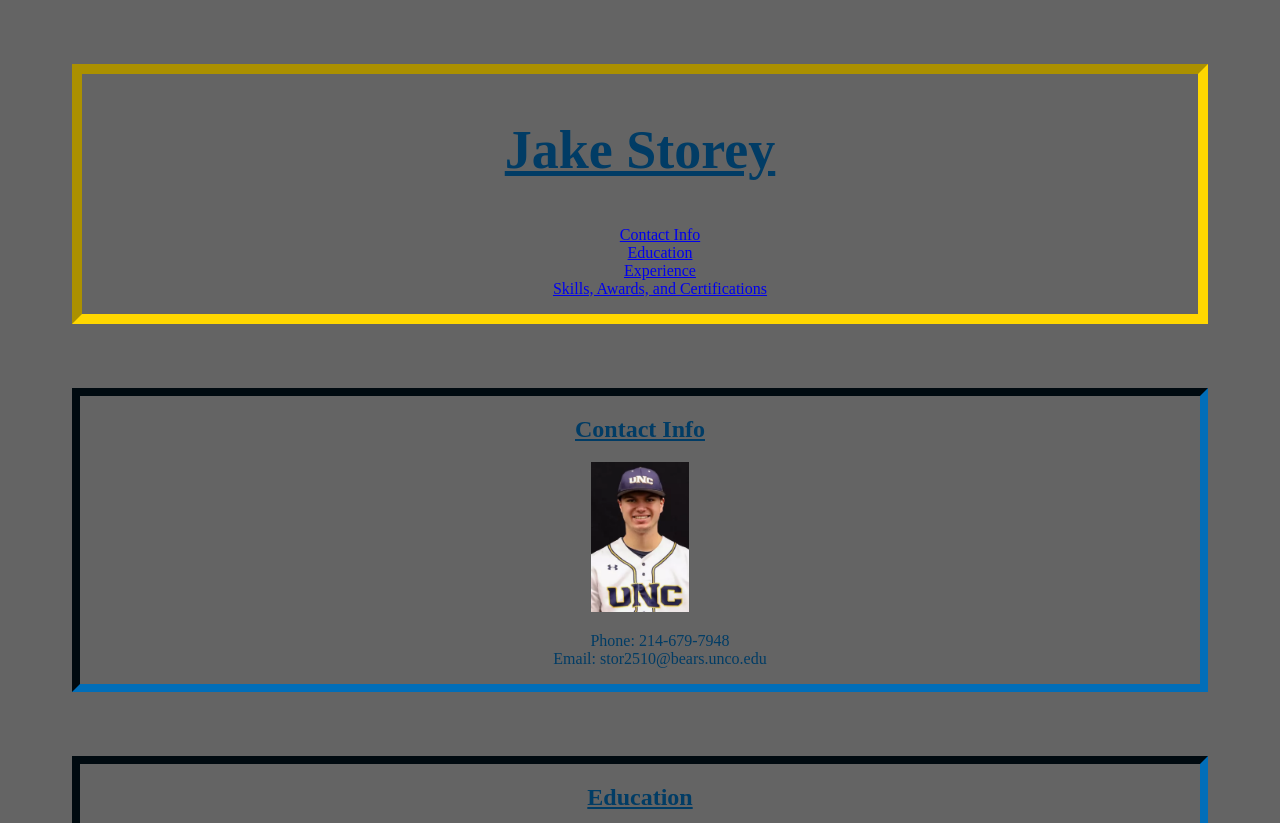
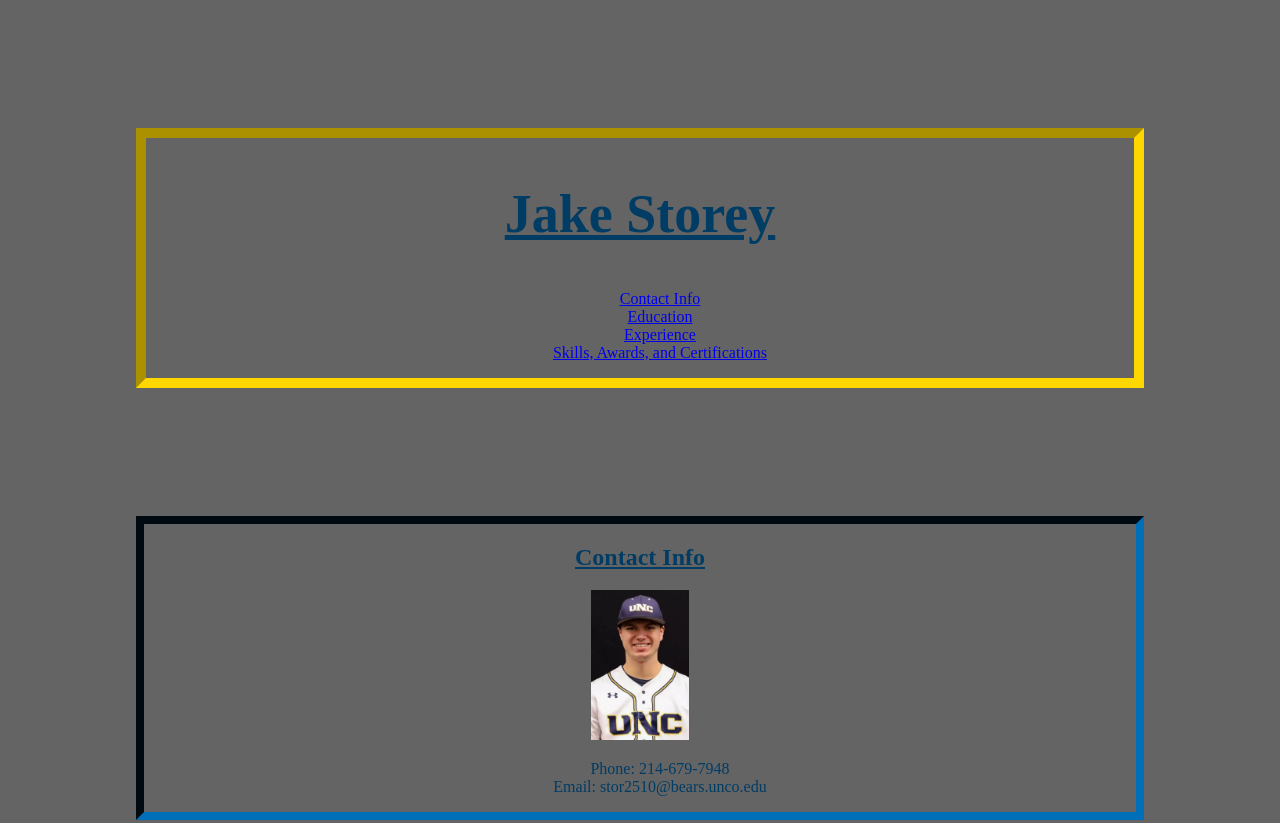
Before and after one commit to JakeStorey/JakeStorey.github.io, a plain HTML site: page resume/index.html in a window 1280 px wide. Shown: the top 823 px of the page. Drawn offline with Linux system fonts and the light colour scheme.

Commit message:
Update style.css

```diff
--- a/resume/css/style.css
+++ b/resume/css/style.css
@@ -13,7 +13,7 @@ body
 nav
 {
   border: 10px inset gold;
-  margin: 5vw;
+  margin: 10vw;
 }
 
 h1
@@ -37,7 +37,7 @@ section
 {
   border: 8px inset;
   border-color: var(--UNC-Blue);
-  margin: 5vw;
+  margin: 10vw;
 }
 
 ul
```
